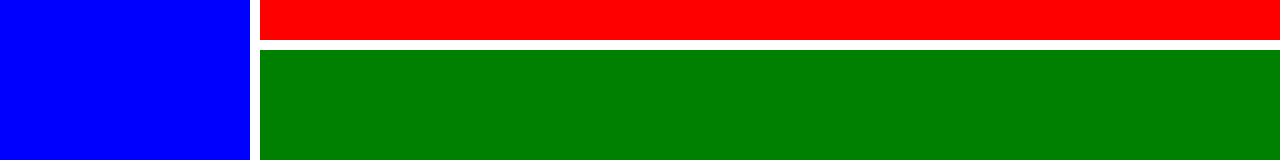
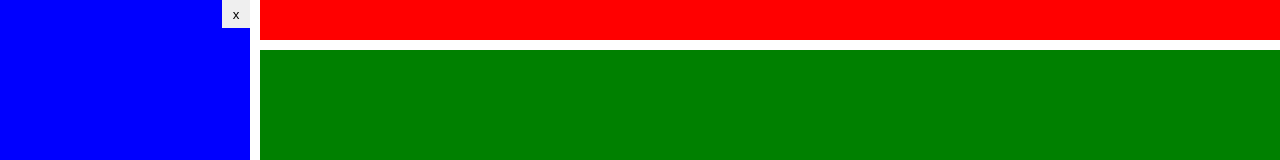
Before and after one commit to vinicius-mns/Caderno, a Vue app: page /cards in a window 1280 px wide. Shown: the top 160 px of the page. Built offline with nearby package versions, Linux system fonts and the light colour scheme; the HTML template or start-up script is replaced by a standard one.

Commit message:
feat(views/HomePage.vue): Adicionar funcao para encolher e expandir sideBar 	modified:   src/views/HomePage.vue

```diff
--- a/src/views/HomePage.vue
+++ b/src/views/HomePage.vue
@@ -1,4 +1,15 @@
 <script setup lang="ts">
+import { ref } from 'vue'
+
+const sideBarWidth = ref('250px')
+
+const toggleSidebar = () => {
+  if (sideBarWidth.value === '28px') {
+    sideBarWidth.value = '250px'
+  } else {
+    sideBarWidth.value = '28px'
+  }
+}
 </script>
 
 <template>
@@ -7,6 +18,7 @@
       <!-- <TopBarContainer /> -->
     </header>
     <aside>
+      <button class="toggleSidebar" @click="toggleSidebar">x</button>
       <!-- <SideBarContainer /> -->
     </aside>
     <main>
@@ -24,7 +36,7 @@
     // estilo
     background-color: white;
 
-    $sideBarWidth: 250px;
+    $sideBarWidth: v-bind(sideBarWidth);
     $headerHeigth: 40px;
     $transition: all 0.3s;
 
@@ -50,6 +62,16 @@
       width: $sideBarWidth;
       // estilo
       background-color: blue;
+
+      & .toggleSidebar {
+        // posicionamento
+        position: absolute;
+        right: 0;
+        // medidas
+        height: 28px;
+        width: 28px;
+        border: none;
+      }
 
       transition: $transition;
     }
@@ -79,6 +101,7 @@
     // estilo
     background-color: white;
 
+    $sideBarWidth: v-bind(sideBarWidth);
     $heigth: 50px;
     $transition: all 0.3s;
 
```
